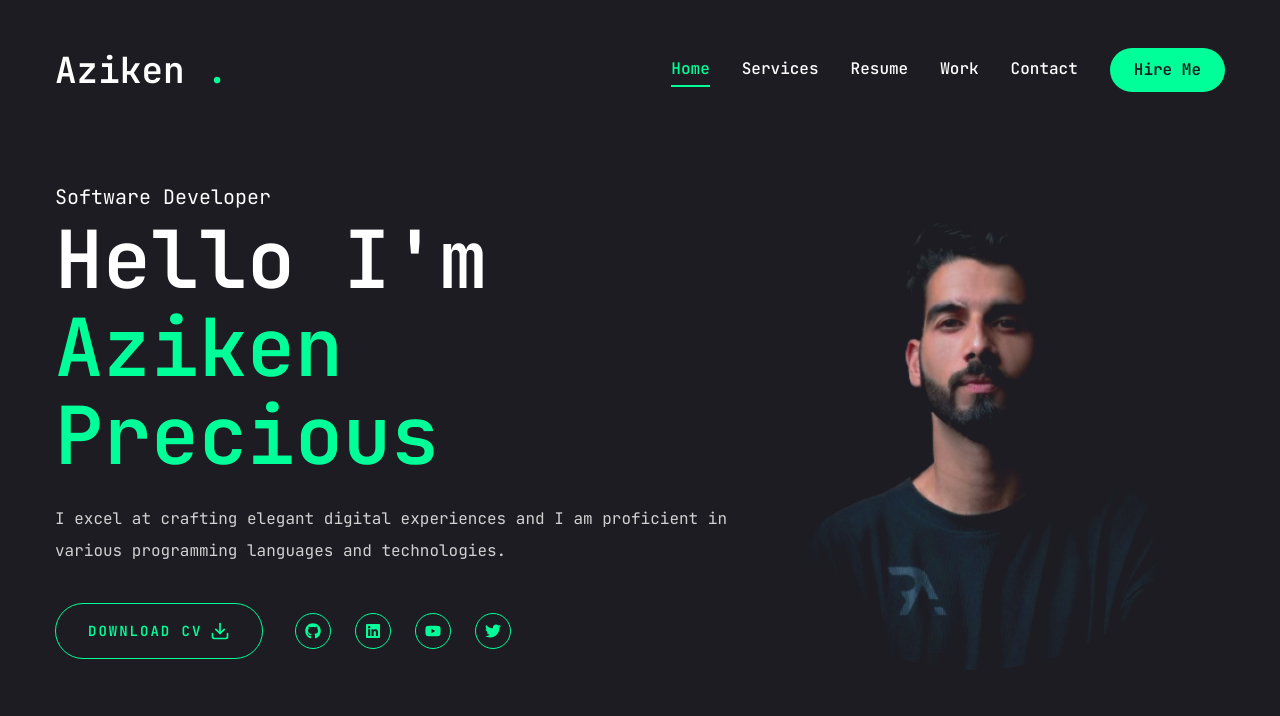
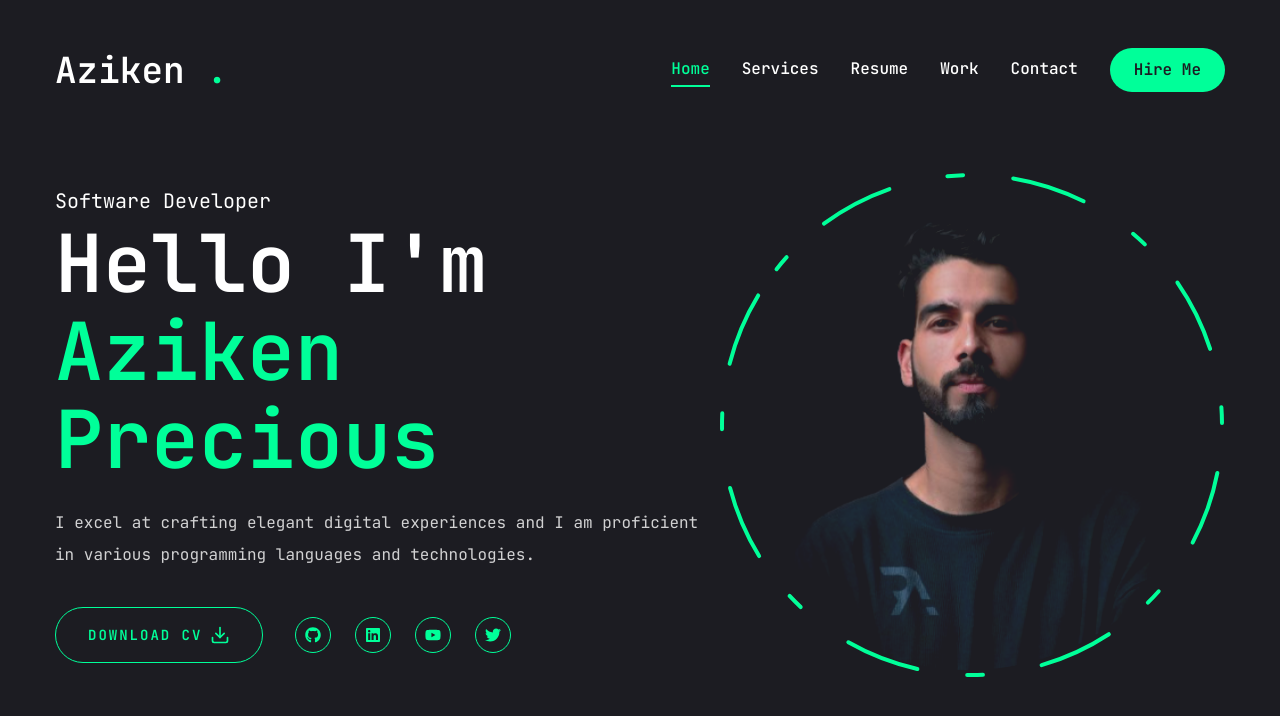
Before and after one commit to Azikenp/Portfolio-website-framer, a Next.js app: page / in a window 1280 px wide. Shown: the top 716 px of the page. Built offline with nearby package versions, Linux system fonts and the light colour scheme.

Commit message:
circle animatioon

```diff
--- a/components/Photo.jsx
+++ b/components/Photo.jsx
@@ -13,13 +13,14 @@
           transition: { delay: 2, duration: 0.4, ease: "easeIn" },
         }}
       >
+        {/* image */}
         <motion.div
           initial={{ opacity: 0 }}
           animate={{
             opacity: 1,
             transition: { delay: 2.4, duration: 0.4, ease: "easeInOut" },
           }}
-          className="w-[298px] h-[298px] xl:w-[498px] xl:h-[498px] mix-blend-lighten"
+          className="w-[298px] h-[298px] xl:w-[498px] xl:h-[498px] mix-blend-lighten absolute"
         >
           <Image
             src="/assets/photo.png"
@@ -30,6 +31,34 @@
             className="object-contain"
           />
         </motion.div>
+
+        {/* circle */}
+        <motion.svg
+          className="w-[300px] xl:w-[506px] h-[300px] xl:h-[506px]"
+          fill="transparent"
+          viewBox="0 0 506 506"
+          xmlns="http://www.w3.org/2000/svg"
+        >
+          <motion.circle
+            cx="253"
+            cy="253"
+            r="250"
+            stroke="#00ff99"
+            strokeWidth="4"
+            strokeLinecap="round"
+            strokeLinejoin="round"
+            initial={{ strokeDasharray: "24 10 0 0" }}
+            animate={{
+              strokeDasharray: ["15 120 25 25", "16 25 92 72", "4 250 22 22"],
+              rotate: [120, 360],
+            }}
+            transition={{
+              duration: 20,
+              repeat: Infinity,
+              repeatType: "reverse",
+            }}
+          />
+        </motion.svg>
       </motion.div>
     </div>
   );
```
